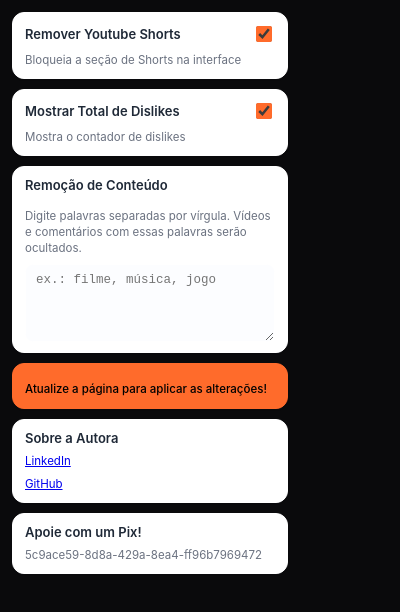
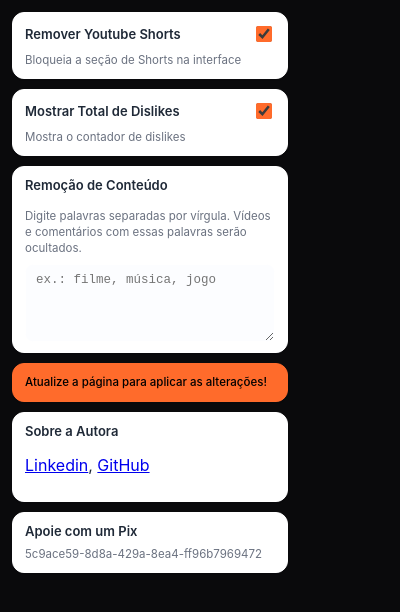
Before and after one commit to Ramacciotti/youtuned, a browser extension: page popup.html in a window 400 px wide. Drawn offline with Linux system fonts and the light colour scheme.

Commit message:
fixing links

```diff
--- a/popup.html
+++ b/popup.html
@@ -117,7 +117,7 @@
     </section>
 
     <section class="panel" style="background: #FF6B2B; border-color: #FF6B2B;">
-      <div class="hint" style="display: flex; align-items: center; color: #000;">
+      <div class="hint" style="display: flex; align-items: center; color: #000; margin-top: 0px;">
         <span style="font-weight: 500;">Atualize a página para aplicar as alterações!</span>
       </div>
     </section>
@@ -126,13 +126,12 @@
       <div class="row">
         <label for="author">Sobre a Autora</label>
       </div>
-      <div class="hint"><a href="https://www.linkedin.com/in/marianaramacciotti/" target="_blank">LinkedIn</a></div>
-      <div class="hint"><a href="https://ramacciotti.github.io/portfolio/" target="_blank">GitHub</a></div>
+      <p><a href="https://www.linkedin.com/in/marianaramacciotti/" target="_blank">Linkedin</a>, <a href="https://ramacciotti.github.io/portfolio/" target="_blank">GitHub</a></p>
     </section>
 
     <section class="panel">
       <div class="row">
-        <label for="contribute">Apoie com um Pix!</label>
+        <label for="contribute">Apoie com um Pix</label>
       </div>
       <div class="hint">5c9ace59-8d8a-429a-8ea4-ff96b7969472</div>
     </section>
```
